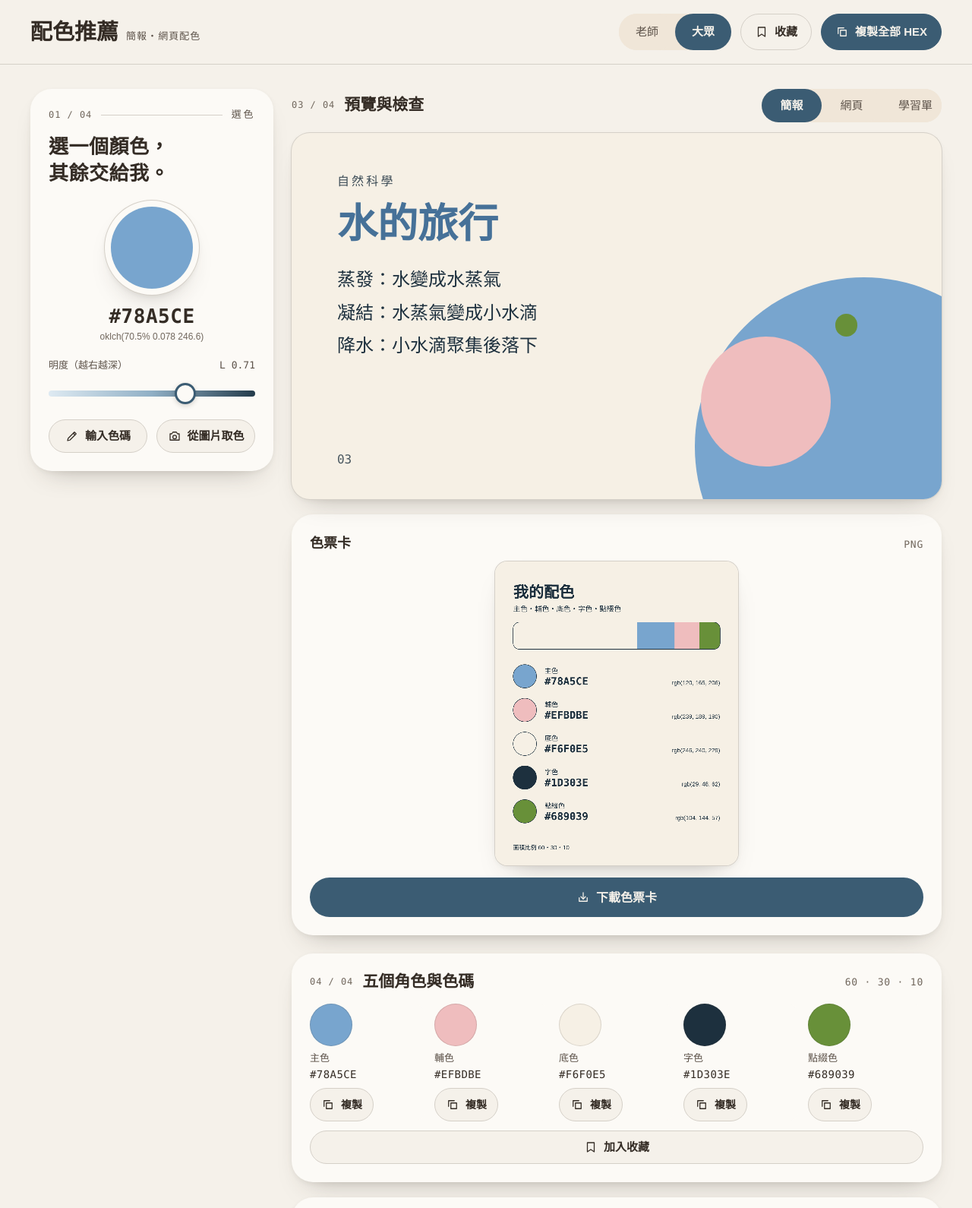
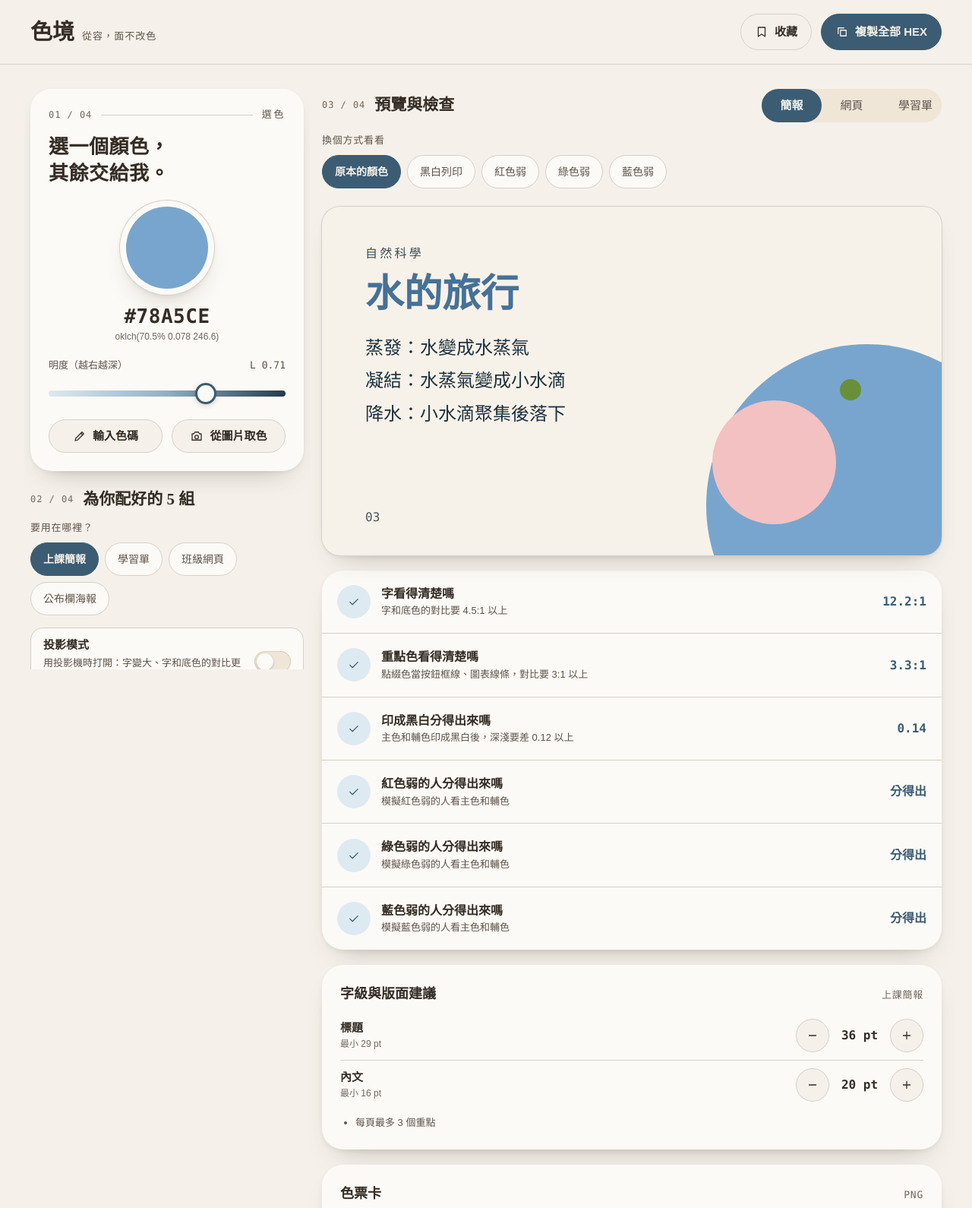
Before and after one commit to star1123-cheng/color-design-app, a website with bundled scripts: page index.html in a window 1280 px wide. Shown: the top 1590 px of the page at 76% size. Built offline with nearby package versions, Linux system fonts and the light colour scheme.

Commit message:
整合老師與大眾模式、調整電腦版版面、網站改名為「色境」
- 不分模式：場景、投影、風格、模擬檢視、字級、色票卡、全部匯出格式整合在同一個畫面；風格可與場景同時使用
- 電腦版改為左欄（01 選色、02 推薦，固定在畫面上）與右欄（03 預覽、04 角色與匯出），左下角不再空白
- 網站名稱改為「色境」，副標「從容，面不改色」；Service Worker 快取版本改為 v2

```diff
--- a/index.html
+++ b/index.html
@@ -5,8 +5,8 @@
   <meta name="viewport" content="width=device-width, initial-scale=1">
   <meta name="color-scheme" content="light">
   <meta name="theme-color" content="#F5F1EA">
-  <meta name="description" content="選一個顏色，自動推薦主色、輔色、底色、字色、點綴色">
-  <title>配色推薦</title>
+  <meta name="description" content="色境：從容，面不改色。選一個顏色，自動推薦主色、輔色、底色、字色、點綴色">
+  <title>色境｜從容，面不改色</title>
   <link rel="manifest" href="manifest.webmanifest">
   <link rel="icon" href="icons/icon.svg" type="image/svg+xml">
   <link rel="apple-touch-icon" href="icons/icon-192.png">
@@ -16,14 +16,10 @@
   <header class="topbar">
     <div class="topbar-inner">
       <div class="brand">
-        <h1>配色推薦</h1>
-        <p>簡報・網頁配色</p>
+        <h1>色境</h1>
+        <p>從容，面不改色</p>
       </div>
       <div class="topbar-actions">
-        <div class="seg seg-compact" role="group" aria-label="模式">
-          <button type="button" data-mode="teacher" aria-pressed="false" aria-label="老師模式">老師</button>
-          <button type="button" data-mode="public" aria-pressed="true" aria-label="大眾模式">大眾</button>
-        </div>
         <a class="btn desktop-only" href="#saved" data-icon="bookmark">收藏</a>
         <button type="button" class="btn btn-solid desktop-only" id="copy-all-top" data-icon="copy">複製全部 HEX</button>
       </div>
@@ -31,6 +27,8 @@
   </header>
 
   <main class="layout">
+    <!-- 左欄：01 選色、02 推薦；右欄：03 預覽、04 角色（手機依序堆疊） -->
+    <div class="col col-left">
       <section class="pick" id="pick" aria-labelledby="pick-title">
         <div class="pagehead">
           <span class="pageno">01 / 04</span>
@@ -83,21 +81,22 @@
           <h2 id="recs-title">為你配好的 5 組</h2>
           <span class="swipe-hint" aria-hidden="true">左右滑動看更多</span>
         </div>
-      <!-- 老師模式：場景與投影模式 -->
-      <div class="mode-bar" id="teacher-bar" hidden>
+
+        <!-- 場景與投影模式 -->
+        <div class="mode-bar">
           <p class="bar-label" id="scene-label">要用在哪裡？</p>
           <div class="chips" id="scene-chips" role="group" aria-labelledby="scene-label"></div>
           <button type="button" class="switch" id="projection-switch" role="switch" aria-checked="false">
             <span class="switch-text">
               <span class="switch-title">投影模式</span>
-            <span class="switch-desc">用投影機上課時打開：字變大、字和底色的對比更高</span>
+              <span class="switch-desc">用投影機時打開：字變大、字和底色的對比更高</span>
             </span>
             <span class="switch-track" aria-hidden="true"><span class="switch-knob"></span></span>
           </button>
         </div>
 
-      <!-- 大眾模式：配色來源與風格 -->
-      <div class="mode-bar" id="public-bar">
+        <!-- 配色來源與風格 -->
+        <div class="mode-bar">
           <div class="seg seg-view" id="view-switch" role="group" aria-label="配色來源">
             <button type="button" data-view="recs" aria-pressed="true">為你推薦</button>
             <button type="button" data-view="templates" aria-pressed="false">範本庫</button>
@@ -112,7 +111,9 @@
         <p class="hint" id="tpl-hint" hidden>範本的色碼整理自參考範例；標示「含補色」的範本，缺少的角色由系統補上。</p>
         <ul class="cards" id="cards" aria-label="配色清單"></ul>
       </section>
+    </div>
 
+    <div class="col col-right">
       <section class="preview" id="preview" aria-labelledby="preview-title">
         <div class="sechead">
           <span class="pageno">03 / 04</span>
@@ -123,7 +124,7 @@
             <button type="button" data-preview="worksheet" aria-pressed="false">學習單</button>
           </div>
         </div>
-      <div id="sim-block" hidden>
+        <div id="sim-block">
           <p class="bar-label" id="sim-label">換個方式看看</p>
           <div class="chips" id="sim-chips" role="group" aria-labelledby="sim-label"></div>
           <p class="hint" id="sim-hint" hidden></p>
@@ -140,8 +141,8 @@
 
         <ul class="checks" id="checks" aria-label="檢查結果"></ul>
 
-      <div class="panel" id="typo-panel" hidden></div>
-      <div class="panel" id="share-panel" hidden></div>
+        <div class="panel" id="typo-panel"></div>
+        <div class="panel" id="share-panel"></div>
       </section>
 
       <section class="roles" id="roles" aria-labelledby="roles-title">
@@ -156,6 +157,7 @@
         </div>
         <div class="panel" id="export-panel"></div>
       </section>
+    </div>
 
     <section class="saved" id="saved" aria-labelledby="saved-title">
       <div class="sechead">
--- a/src/color/palette.js
+++ b/src/color/palette.js
@@ -139,7 +139,7 @@ function buildOne(primary, candidate, ctx, rng) {
       id: makeId(),
       name: candidate.type,
       mode: ctx.mode,
-      context: { scene: ctx.mode === 'teacher' ? ctx.scene : null, style: ctx.mode === 'public' ? ctx.style : null, projection: ctx.projection },
+      context: { scene: ctx.mode === 'teacher' ? ctx.scene : null, style: ctx.style, projection: ctx.projection },
       colors: {
         primary: color(primary),
         secondary: color(secondary),
@@ -176,18 +176,18 @@ export function recommend(seedHex, opts = {}) {
   const soft = softenPrimary(hexToOklch(hex));
   if (soft.softened) baseWarnings.push('選色超出建議範圍，已產生保留原色相的柔化版當主色');
   let primaryLch = soft.oklch;
-  if (mode === 'public' && style && INSUFFICIENT_STYLES.includes(style)) {
+  if (style && INSUFFICIENT_STYLES.includes(style)) {
     baseWarnings.push(`「${style}」風格規則建置中，暫以一般規則推薦`);
-  } else if (mode === 'public' && style && !STYLE_PREFS[style]) {
+  } else if (style && !STYLE_PREFS[style]) {
     baseWarnings.push(`不認得的風格「${style}」，以一般規則推薦`);
-  } else if (mode === 'public' && style) {
+  } else if (style) {
     const st = applyStyle(style, primaryLch);
     primaryLch = st.oklch;
     baseWarnings.push(...st.warnings);
   }
 
   const primary = quantize(primaryLch);
-  const ctx = { mode, scene, style: mode === 'public' ? style : null, projection, minContrast: minTextContrast(scene, projection), baseWarnings };
+  const ctx = { mode, scene, style, projection, minContrast: minTextContrast(scene, projection), baseWarnings };
   const results = secondaryCandidates(primary.oklch, rng).map((c, i) => {
     const r = buildOne(primary, c, ctx, rng);
     r.order = i;
--- a/src/main.js
+++ b/src/main.js
@@ -1,7 +1,6 @@
 // 程式入口：保存狀態、串接各元件。色彩計算一律呼叫 src/color/，狀態變更規則在 src/state.js（可測試）。
 import { recommend } from './color/palette.js';
 import { hexToOklch } from './color/oklch.js';
-import { CONTRAST } from './color/contrast.js';
 import { minTextContrast } from './data/presets.js';
 import { initPicker, renderPicker } from './ui/picker.js';
 import { renderCards } from './ui/cards.js';
@@ -38,7 +37,7 @@ const templateTags = (p) => {
   const { t } = TEMPLATE_LIST.find((x) => x.palette === p);
   return [{ text: t.id }, { text: t.style }, ...(filledRoles(t).length ? [{ text: '含補色', sand: true }] : [])];
 };
-const showingTemplates = () => state.mode === 'public' && state.view === 'templates';
+const showingTemplates = () => state.view === 'templates';
 
 /** 目前套用中的配色（推薦或範本）；老師模式含字級微調 */
 function activePalette() {
@@ -74,26 +73,19 @@ function renderStyleFilter() {
 }
 
 function render() {
-  const teacher = state.mode === 'teacher';
   const tpl = showingTemplates();
   const palette = activePalette();
-  document.body.dataset.mode = state.mode;
 
   const softened = !tpl && palette.checks.warnings.some((w) => w.includes('柔化'));
   renderPicker({ hex: state.hex, softened });
 
-  // 推薦區上方：老師是場景與投影，大眾是配色來源與風格
-  $('teacher-bar').hidden = !teacher;
-  $('public-bar').hidden = teacher;
-  if (teacher) {
+  // 推薦區上方：場景與投影、配色來源與風格
   renderSceneBar($('scene-chips'), $('projection-switch'), state, {
     onScene: (scene) => set(S.setScene(state, scene), { recompute: true }),
     onProjection: (on) => set(S.setProjection(state, on), { recompute: true }),
   });
-  } else {
   $('style-block').hidden = tpl;
   if (!tpl) renderStyleChips($('style-chips'), $('style-hint'), state.style, (style) => set(S.setStyle(state, style), { recompute: true }));
-  }
   $('style-filter').hidden = !tpl;
   $('tpl-hint').hidden = !tpl;
   document.querySelectorAll('[data-view]').forEach((b) => b.setAttribute('aria-pressed', String(b.dataset.view === (tpl ? 'templates' : 'recs'))));
@@ -111,17 +103,12 @@ function render() {
     renderCards($('cards'), palettes, state.fav ? -1 : state.selected, (i) => set({ ...state, selected: i, fav: null }));
   }
 
-  // 預覽與檢查：老師模式有模擬檢視、字級與版面建議；大眾模式有色票卡
-  $('sim-block').hidden = !teacher;
-  if (teacher) renderSimSwitch($('sim-chips'), $('sim-hint'), state.simulate, (simulate) => set({ ...state, simulate }));
-  renderPreview($('stage'), palette, state.previewType, $('ratio-wide'), teacher ? state.simulate : 'none');
-  renderChecks($('checks'), palette, teacher
-    ? { teacher: true, minText: minTextContrast(state.scene, state.projection), projection: state.projection }
-    : { minText: CONTRAST.text });
-  $('typo-panel').hidden = !teacher;
-  if (teacher) renderTypography($('typo-panel'), state, (key, delta) => set(S.adjustTypography(state, key, delta)));
-  $('share-panel').hidden = teacher;
-  if (!teacher) renderShareCard($('share-panel'), palette);
+  // 預覽與檢查：模擬檢視、檢查清單、字級與版面建議、色票卡
+  renderSimSwitch($('sim-chips'), $('sim-hint'), state.simulate, (simulate) => set({ ...state, simulate }));
+  renderPreview($('stage'), palette, state.previewType, $('ratio-wide'), state.simulate);
+  renderChecks($('checks'), palette, { teacher: true, minText: minTextContrast(state.scene, state.projection), projection: state.projection });
+  renderTypography($('typo-panel'), state, (key, delta) => set(S.adjustTypography(state, key, delta)));
+  renderShareCard($('share-panel'), palette);
 
   renderRoles($('role-list'), palette, [$('copy-all-top')]);
   renderExport($('export-panel'), palette, state, {
@@ -137,7 +124,6 @@ function render() {
     onRemove: (id) => { const r = removeFavorite(id); favorites = r.palettes; toast(r.message); render(); },
     onRename: (id, name) => { const r = renameFavorite(id, name); favorites = r.palettes; toast(r.message); render(); },
   });
-  document.querySelectorAll('[data-mode]').forEach((b) => b.setAttribute('aria-pressed', String(b.dataset.mode === state.mode)));
   document.querySelectorAll('[data-preview]').forEach((b) => b.setAttribute('aria-pressed', String(b.dataset.preview === state.previewType)));
 }
 
@@ -166,11 +152,6 @@ initImagePick({
     toast(`已用 ${hex} 當主色`);
   },
 });
-
-// 模式切換：保留目前選色（規則見 src/state.js 的 switchMode）
-document.querySelectorAll('[data-mode]').forEach((btn) => btn.addEventListener('click', () => {
-  set(S.switchMode(state, btn.dataset.mode), { recompute: true });
-}));
 
 document.querySelectorAll('[data-view]').forEach((btn) => btn.addEventListener('click', () => {
   if (btn.dataset.view === 'templates') {
--- a/src/state.js
+++ b/src/state.js
@@ -1,5 +1,6 @@
 // 介面狀態的變更規則（純函式，不碰 DOM，可在 Node 測試）。
 // 每個函式都回傳新的狀態物件，不修改傳入的狀態。
+// 2026-10-05 使用者決定：不再分老師／大眾模式，場景、投影、風格、模擬檢視等功能全部整合在同一個畫面。
 import { hexToOklch, normalizeHex } from './color/oklch.js';
 import { SCENES, SCENE_PREVIEW, STYLES, clampTypography } from './data/presets.js';
 
@@ -8,14 +9,13 @@ export const DEFAULT_HEX = '#78A5CE'; // SPEC 第 9 節示範色
 export function createState(overrides = {}) {
   const hex = normalizeHex(overrides.hex ?? DEFAULT_HEX);
   return {
-    mode: 'public',
-    view: 'recs',             // recs：為你推薦；templates：範本庫（只在大眾模式）
+    view: 'recs',             // recs：為你推薦；templates：範本庫
     previewType: 'slides',
-    simulate: 'none',         // 老師模式的模擬檢視：none、gray、protan、deutan、tritan
-    scene: 'slides',          // 老師模式場景
-    projection: false,        // 老師模式投影模式
-    typo: null,               // 老師模式字級微調（null 表示用場景預設值）
-    style: null,              // 大眾模式風格（null 表示不限）
+    simulate: 'none',         // 模擬檢視：none、gray、protan、deutan、tritan
+    scene: 'slides',          // 使用場景
+    projection: false,        // 投影模式
+    typo: null,               // 字級微調（null 表示用場景預設值）
+    style: null,              // 風格（null 表示不限）
     selected: 0,
     ...overrides,
     hex,                                          // 目前選色（大寫 6 碼）
@@ -27,21 +27,6 @@ export function createState(overrides = {}) {
 export function pickColor(state, hex, { rebase = true } = {}) {
   const h = normalizeHex(hex);
   return { ...state, hex: h, base: rebase ? hexToOklch(h) : state.base, view: 'recs', selected: 0 };
-}
-
-/**
- * 切換模式：保留目前選色（hex、base），兩種模式各自的設定（場景、風格）也保留，切回來時還在。
- * 範本庫只在大眾模式，因此切到老師模式時回到「為你推薦」。
- */
-export function switchMode(state, mode) {
-  if (mode !== 'teacher' && mode !== 'public') return state;
-  if (mode === state.mode) return state;
-  return {
-    ...state,
-    mode,
-    view: mode === 'teacher' ? 'recs' : state.view,
-    simulate: mode === 'teacher' ? state.simulate : 'none',
-  };
 }
 
 /** 換場景：預覽改成對應版面；學習單預設開啟黑白列印檢查（SPEC 4.7）；字級回到預設 */
@@ -76,15 +61,9 @@ export function adjustTypography(state, key, delta) {
   return { ...state, typo: { title: next.title, body: next.body } };
 }
 
-/** 推薦引擎的參數 */
-export function recommendOptions(state) {
-  return state.mode === 'teacher'
-    ? { mode: 'teacher', scene: state.scene, projection: state.projection }
-    : { mode: 'public', scene: 'slides', style: state.style };
-}
+/** 推薦引擎的參數：場景、投影與風格一起使用（資料格式的 mode 固定為 teacher，因為含場景） */
+export const recommendOptions = (state) =>
+  ({ mode: 'teacher', scene: state.scene, projection: state.projection, style: state.style });
 
-/** 把字級微調寫進配色資料（SPEC 3.1 的 typography），老師模式才套用 */
-export function withTypography(palette, state) {
-  if (state.mode !== 'teacher') return palette;
-  return { ...palette, typography: currentTypography(state) };
-}
+/** 把字級微調寫進配色資料（SPEC 3.1 的 typography） */
+export const withTypography = (palette, state) => ({ ...palette, typography: currentTypography(state) });
--- a/src/ui/export.js
+++ b/src/ui/export.js
@@ -1,5 +1,5 @@
 // 匯出區（SPEC 第 6 節、6.1）：切換格式、預覽文字、一鍵複製。
-// 老師模式另有「複製給 AI 簡報用」（YAML 設計規格｜完整提示詞）；大眾模式預設不顯示（SPEC 6.1）。
+// 另有「複製給 AI 簡報用」（YAML 設計規格｜完整提示詞）。2026-10-05 起不分模式，全部顯示。
 import { h, icon, mount } from './dom.js';
 import { copyText } from './copy.js';
 import { hexList, rgbList, cssVariables, cssOklch, slidesThemeText } from '../export/formats.js';
@@ -12,7 +12,6 @@ export const FORMATS = {
   oklch: { label: 'oklch()', make: cssOklch, copied: 'oklch() 版本' },
   slides: { label: 'Google 簡報', make: slidesThemeText, copied: 'Google 簡報主題色' },
 };
-export const MODE_FORMATS = { teacher: ['hex', 'css', 'oklch', 'slides'], public: ['hex', 'rgb', 'css', 'oklch'] };
 const AI = { yaml: { label: 'YAML 設計規格', make: toYaml }, prompt: { label: '完整提示詞', make: toFullPrompt } };
 
 const seg = (label, options, current, onPick) => h('div', { class: 'chips chips-wrap', role: 'group', 'aria-label': label },
@@ -22,33 +21,26 @@ const seg = (label, options, current, onPick) => h('div', { class: 'chips chips-
 
 /**
  * @param {HTMLElement} panel
- * @param {object} palette SPEC 3.1 配色（老師模式含字級微調）
- * @param {{ mode: string, format: string, aiFormat: string }} st
+ * @param {object} palette SPEC 3.1 配色（含字級微調）
+ * @param {{ format: string, aiFormat: string }} st
  * @param {{ onFormat: (f: string) => void, onAiFormat: (f: string) => void }} handlers
  */
 export function renderExport(panel, palette, st, { onFormat, onAiFormat }) {
-  const keys = MODE_FORMATS[st.mode] ?? MODE_FORMATS.public;
+  const keys = Object.keys(FORMATS);
   const format = keys.includes(st.format) ? st.format : 'hex';
   const text = FORMATS[format].make(palette);
-  const blocks = [
+  const ai = AI[st.aiFormat] ? st.aiFormat : 'yaml';
+  const aiText = AI[ai].make(palette);
+  mount(panel,
     h('div', { class: 'ratio-head' }, h('h3', {}, '匯出'), h('span', { class: 'mono-note' }, FORMATS[format].label)),
     seg('匯出格式', keys.map((k) => [k, FORMATS[k].label]), format, onFormat),
     h('pre', { class: 'code', 'aria-label': `${FORMATS[format].label}內容` }, text),
     h('button', { type: 'button', class: 'btn btn-primary', on: { click: () => copyText(text, FORMATS[format].copied) } },
       icon('copy'), `複製 ${FORMATS[format].label}`),
-  ];
-
-  if (st.mode === 'teacher') {
-    const ai = AI[st.aiFormat] ? st.aiFormat : 'yaml';
-    const aiText = AI[ai].make(palette);
-    blocks.push(
-      h('div', { class: 'ratio-head ai-head' }, h('h3', {}, '複製給 AI 簡報用'), h('span', { class: 'mono-note' }, 'ChatGPT・Claude・Gemini')),
-      h('p', { class: 'hint' }, '把配色和字級規格貼給 AI，請它照著做簡報。「完整提示詞」可以直接貼上，再把主題改成你的。'),
-      seg('AI 簡報格式', Object.entries(AI).map(([k, v]) => [k, v.label]), ai, onAiFormat),
-      h('pre', { class: 'code', 'aria-label': `${AI[ai].label}內容` }, aiText),
-      h('button', { type: 'button', class: 'btn btn-primary', on: { click: () => copyText(aiText, AI[ai].label) } },
-        icon('copy'), '複製給 AI 簡報用'),
-    );
-  }
-  mount(panel, ...blocks);
+    h('div', { class: 'ratio-head ai-head' }, h('h3', {}, '複製給 AI 簡報用'), h('span', { class: 'mono-note' }, 'ChatGPT・Claude・Gemini')),
+    h('p', { class: 'hint' }, '把配色和字級規格貼給 AI，請它照著做簡報。「完整提示詞」可以直接貼上，再把主題改成你的。'),
+    seg('AI 簡報格式', Object.entries(AI).map(([k, v]) => [k, v.label]), ai, onAiFormat),
+    h('pre', { class: 'code', 'aria-label': `${AI[ai].label}內容` }, aiText),
+    h('button', { type: 'button', class: 'btn btn-primary', on: { click: () => copyText(aiText, AI[ai].label) } },
+      icon('copy'), '複製給 AI 簡報用'));
 }
--- a/src/ui/styles.css
+++ b/src/ui/styles.css
@@ -104,12 +104,10 @@ button, input[type="color"], input[type="text"], input[type="range"], a.navlink
   padding: 8px var(--gutter) 24px;
   display: grid; gap: 28px;
   grid-template-columns: minmax(0, 1fr);
-  grid-template-areas: "pick" "recs" "preview" "roles" "saved";
 }
-.pick { grid-area: pick; min-width: 0; }
-.recs { grid-area: recs; min-width: 0; }
-.preview { grid-area: preview; min-width: 0; }
-.roles { grid-area: roles; min-width: 0; }
+/* 左欄：01 選色、02 推薦；右欄：03 預覽、04 角色。手機時兩欄依序堆疊，順序仍是 1234 */
+.col { display: grid; gap: 28px; align-content: start; min-width: 0; }
+.pick, .recs, .preview, .roles { min-width: 0; }
 section { scroll-margin-top: 12px; }
 
 .pageno { font-family: var(--font-mono); font-size: 12px; color: var(--ink-3); letter-spacing: 0.08em; white-space: nowrap; }
@@ -476,7 +474,7 @@ a.btn { min-height: var(--tap); text-decoration: none; }
 #export-panel .chips-wrap + .code { margin-top: 12px; }
 
 /* ---------- 收藏 ---------- */
-.saved { grid-area: saved; min-width: 0; }
+.saved { grid-column: 1 / -1; min-width: 0; }
 .fav-list { list-style: none; margin: 0; padding: 0; display: grid; gap: 14px; grid-template-columns: repeat(auto-fill, minmax(min(100%, 300px), 1fr)); }
 .fav {
   display: grid; gap: 10px; padding: 16px; border-radius: var(--r-md);
@@ -531,14 +529,6 @@ input[type="text"].fav-name { font-family: var(--font-sans); font-size: 15px; fo
 }
 .toast.show { opacity: 1; }
 
-/* ---------- 中寬度（800–1023）：兩欄 ---------- */
-@media (min-width: 800px) and (max-width: 1023px) {
-  .layout {
-    grid-template-columns: minmax(0, 1fr) minmax(0, 1fr);
-    grid-template-areas: "pick preview" "recs recs" "roles roles" "saved saved";
-  }
-}
-
 /* ---------- 電腦版（≥ 1024）：依設計稿 ---------- */
 @media (min-width: 1024px) {
   body { padding-bottom: 40px; }
@@ -552,9 +542,16 @@ input[type="text"].fav-name { font-family: var(--font-sans); font-size: 15px; fo
 
   .layout {
     padding: 32px 40px 24px; gap: 24px;
-    grid-template-columns: 320px minmax(0, 1fr);
-    grid-template-areas: "pick preview" "pick roles" "recs recs" "saved saved";
+    grid-template-columns: 360px minmax(0, 1fr);
     align-items: start;
+  }
+  .col { gap: 24px; }
+  /* 左欄固定在畫面上、自己捲動：往下看預覽時，選色與推薦一直看得到，左下角不會空白 */
+  .col-left {
+    position: sticky; top: 16px;
+    max-height: calc(100vh - 32px); overflow-y: auto; overscroll-behavior: contain;
+    padding: 4px 8px 24px; margin: -4px -8px 0; /* 留空間給卡片陰影，避免被捲動區切掉 */
+    scrollbar-width: thin;
   }
 
   /* 選色：整個區塊成為一張卡片 */
@@ -576,9 +573,7 @@ input[type="text"].fav-name { font-family: var(--font-sans); font-size: 15px; fo
   .sechead .seg button { padding: 0 22px; }
 
   /* 設計稿的電腦版預覽下方直接接五個角色；面積比例改顯示在五個角色標題列（假設） */
-  .ratio-block, .checks { display: none; }
-  /* DESIGN 第 8 節：老師模式的預覽下方是檢查（對比度、投影、黑白列印、色弱） */
-  body[data-mode="teacher"] .checks { display: block; }
+  .ratio-block { display: none; }
   .panel { padding: 24px; }
 
   .roles-card { padding: 24px; }
@@ -598,8 +593,8 @@ input[type="text"].fav-name { font-family: var(--font-sans); font-size: 15px; fo
   .card .ratio { height: 64px; }
   .seg-view { display: inline-flex; width: auto; }
   .chips { flex-wrap: wrap; overflow: visible; padding: 0 0 12px; margin: 0; }
-  /* 範本約 50 組，電腦版改 2 欄格狀排列（假設） */
-  .cards.is-templates { display: grid; grid-template-columns: repeat(2, minmax(0, 1fr)); }
+  /* 推薦在左欄（360 px），範本也改成單欄 */
+  .cards.is-templates { display: flex; }
   .cards.is-templates .card .ratio { height: 52px; }
 
   .bottomnav { display: none; }
--- a/sw.js
+++ b/sw.js
@@ -1,7 +1,7 @@
 // Service Worker（SPEC 2-4、階段 4）：只快取本網站自己的靜態檔，不快取、不轉送任何外部請求。
 // 新增或刪除網站檔案時，請更新 PRECACHE 並把 CACHE 的版本號加 1，舊快取會在 activate 時刪除。
 // PRECACHE 清單必須涵蓋 src/ 的所有檔案（tests/pwa.test.js 會檢查）。
-const CACHE = 'color-design-app-v1';
+const CACHE = 'color-design-app-v2';
 
 const PRECACHE = [
   './',
```
Also changed, not shown: docs/rules-changelog.md (+9 -0 lines), tests/stage3.test.js (+27 -41 lines), tests/stage4.test.js (+1 -1 lines), manifest.webmanifest. Lines whose indentation alone changed are shown as unchanged.
